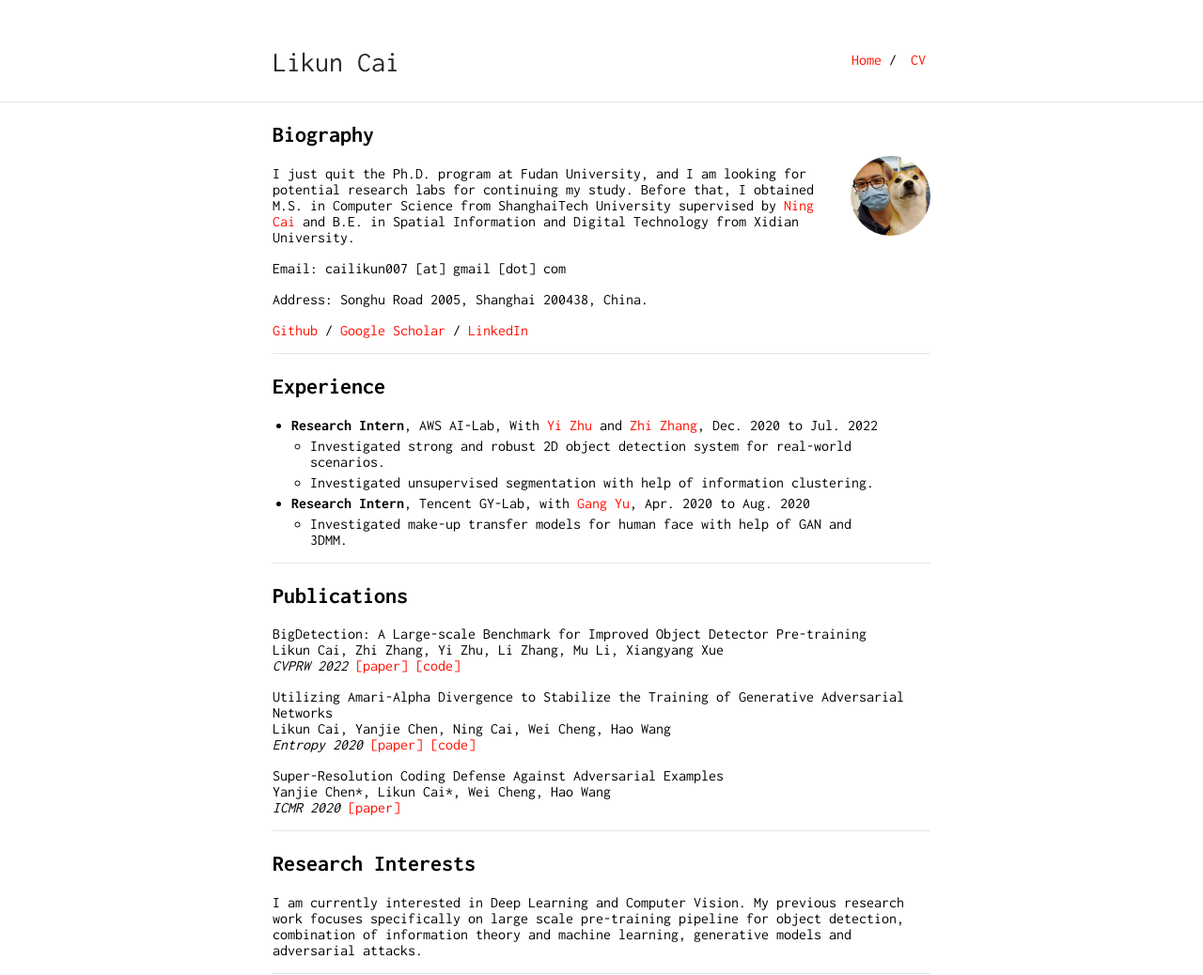
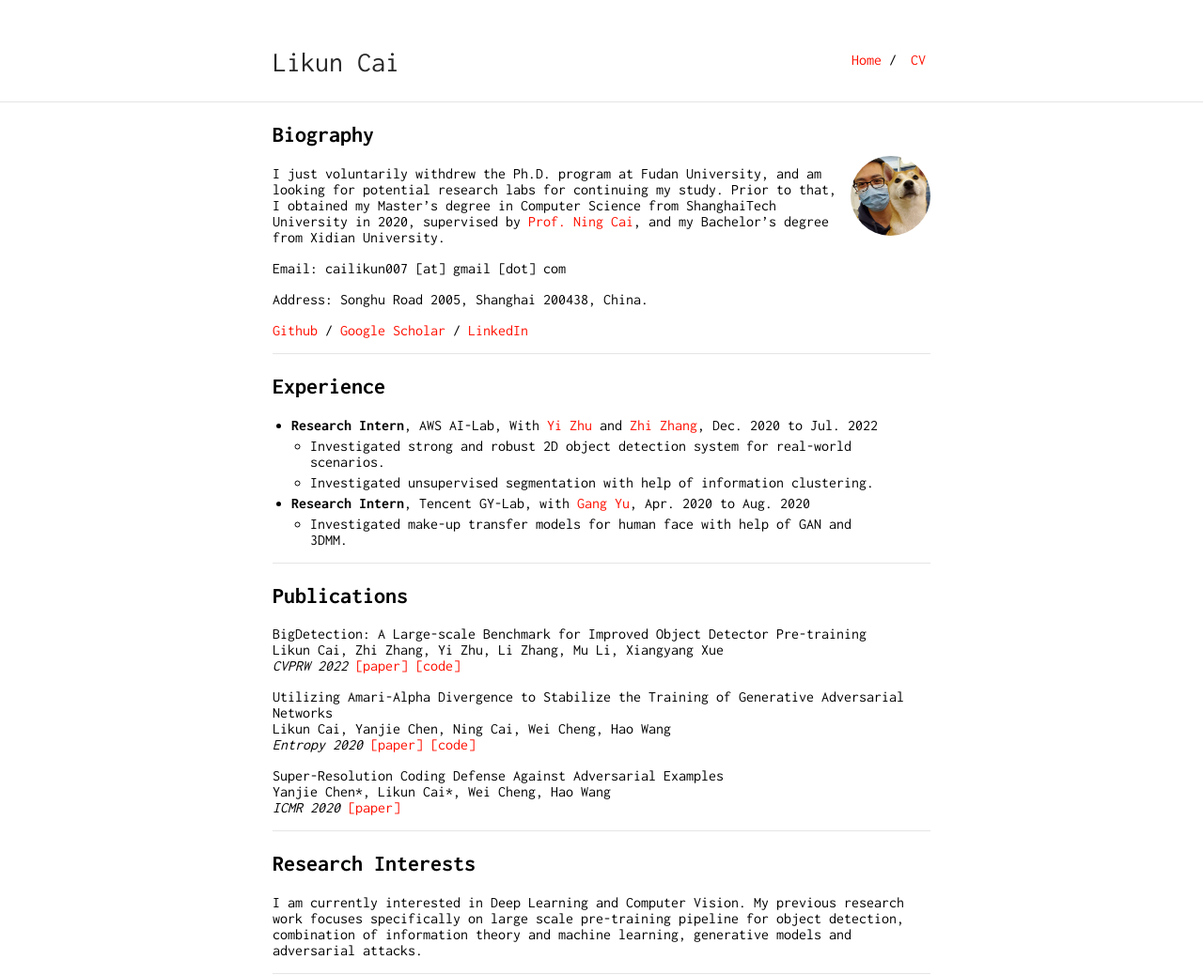
Before and after one commit to cailk/cailk.github.io, a Jekyll site: the page built from index.md, in a window 1280 px wide. Shown: the whole page at 94% size. Built offline with Jekyll 4.4.1, drawn with Linux system fonts in a browser that asks for light colours; our own code applies the rules of GitHub Pages for plain Markdown files.

Commit message:
update index

```diff
--- a/index.md
+++ b/index.md
@@ -6,8 +6,8 @@ layout: default
 
 <img class="profile-picture" src="./resources/my_pic.jpg">
 
-I just quit the Ph.D. program at Fudan University, and I am looking for potential research labs for continuing my study.
-Before that, I obtained M.S. in Computer Science from ShanghaiTech University supervised by [Ning Cai](https://sist.shanghaitech.edu.cn/sist_en/2020/0814/c7582a54749/page.htm) and B.E. in Spatial Information and Digital Technology from Xidian University.
+I just voluntarily withdrew the Ph.D. program at Fudan University, and am looking for potential research labs for continuing my study.
+Prior to that, I obtained my Master's degree in Computer Science from ShanghaiTech University in 2020, supervised by [Prof. Ning Cai](https://sist.shanghaitech.edu.cn/sist_en/2020/0814/c7582a54749/page.htm), and my Bachelor's degree from Xidian University.
 
 Email: cailikun007 [at] gmail [dot] com
 
```
